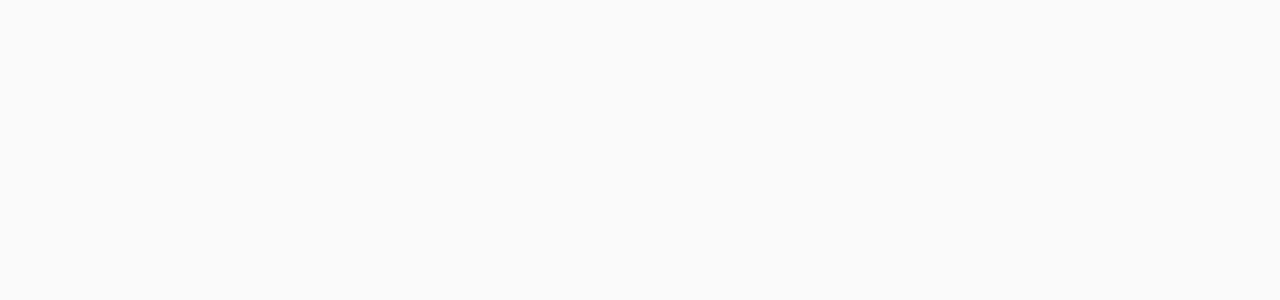
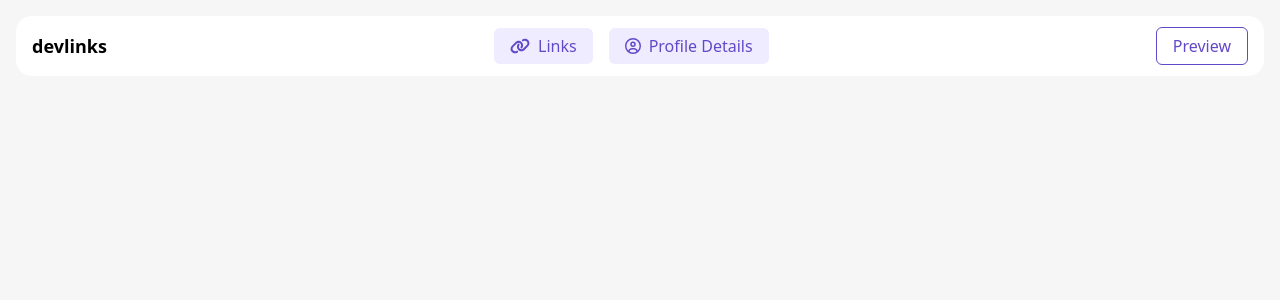
Before and after one commit to AtriOmar/rbk-challenge, a React (Vite) app: page / in a window 1280 px wide. Shown: the top 300 px of the page. Built offline with nearby package versions, Linux system fonts and the light colour scheme.

Commit message:
Navbar Implementation

```diff
--- a/src/components/App.jsx
+++ b/src/components/App.jsx
@@ -1,7 +1,8 @@
 import { useState } from "react";
+import phone from "../assets/phone.svg";
 
 function App() {
-  return <div className="App"></div>;
+  return <div className="App bg-black"></div>;
 }
 
 export default App;
--- /dev/null
+++ b/src/components/Navbar/Navbar.jsx
@@ -0,0 +1,30 @@
+import { faCircleUser } from "@fortawesome/free-regular-svg-icons";
+import { faLink } from "@fortawesome/free-solid-svg-icons";
+import { FontAwesomeIcon } from "@fortawesome/react-fontawesome";
+import React from "react";
+import { Link } from "react-router-dom";
+
+export default function Navbar() {
+  return (
+    <div className="flex items-center justify-between w-full h-[60px] px-4 rounded-2xl bg-white ">
+      <h1 className="text-lg font-bold font-[system-ui]">devlinks</h1>
+      <div className="flex gap-4">
+        <Link className="flex gap-2 px-4 py-1.5 rounded-md bg-[#efecff]">
+          <i className="">
+            <FontAwesomeIcon icon={faLink} color="#6249c7" />
+          </i>
+          <span className="font-medium text-[#6249c7]">Links</span>
+        </Link>
+        <Link className="flex gap-2 px-4 py-1.5 rounded-md bg-[#efecff]">
+          <i className="">
+            <FontAwesomeIcon icon={faCircleUser} color="#6249c7" />
+          </i>
+          <span className="font-medium text-[#6249c7]">Profile Details</span>
+        </Link>
+      </div>
+      <button className="px-4 py-1.5 border border-[#6249c7] rounded-md font-medium text-[#6249c7] hover:bg-[#6249c7] hover:text-white duration-300">
+        Preview
+      </button>
+    </div>
+  );
+}
--- a/src/index.css
+++ b/src/index.css
@@ -3,5 +3,5 @@
 @tailwind utilities;
 
 body {
-  background: #fafafa;
+  background: #f6f6f6;
 }
--- /dev/null
+++ b/src/layouts/Layout.jsx
@@ -0,0 +1,12 @@
+import React from "react";
+import { Outlet } from "react-router";
+import Navbar from "../components/Navbar/Navbar";
+
+export default function Layout() {
+  return (
+    <div className="p-4">
+      <Navbar />
+      <Outlet />
+    </div>
+  );
+}
--- a/src/main.jsx
+++ b/src/main.jsx
@@ -2,9 +2,24 @@
 import ReactDOM from "react-dom/client";
 import App from "./components/App";
 import "./index.css";
+import { RouterProvider, createBrowserRouter } from "react-router-dom";
+import Layout from "./layouts/Layout";
+
+const router = createBrowserRouter([
+  {
+    path: "/",
+    element: <Layout />,
+    children: [
+      {
+        index: true,
+        element: <App />,
+      },
+    ],
+  },
+]);
 
 ReactDOM.createRoot(document.getElementById("root")).render(
   <React.StrictMode>
-    <App />
+    <RouterProvider router={router} />
   </React.StrictMode>
 );
--- a/tailwind.config.js
+++ b/tailwind.config.js
@@ -2,7 +2,23 @@
 export default {
   content: ["./index.html", "./src/**/*.{js,ts,jsx,tsx}"],
   theme: {
-    extend: {},
+    extend: {
+      screens: {
+        scr500: "500px",
+        scr600: "600px",
+        scr700: "700px",
+        scr800: "800px",
+        scr900: "900px",
+        scr1000: "1000px",
+        scr1100: "1100px",
+        scr1150: "1150px",
+        scr1200: "1200px",
+        scr1250: "1250px",
+      },
+      maxWidth: {
+        w1300: "1300px",
+      },
+    },
   },
   plugins: [],
 };
```
Also changed, not shown: package.json (+8 -1 lines), 1 other file (tests, documents, lock files or other folders).
